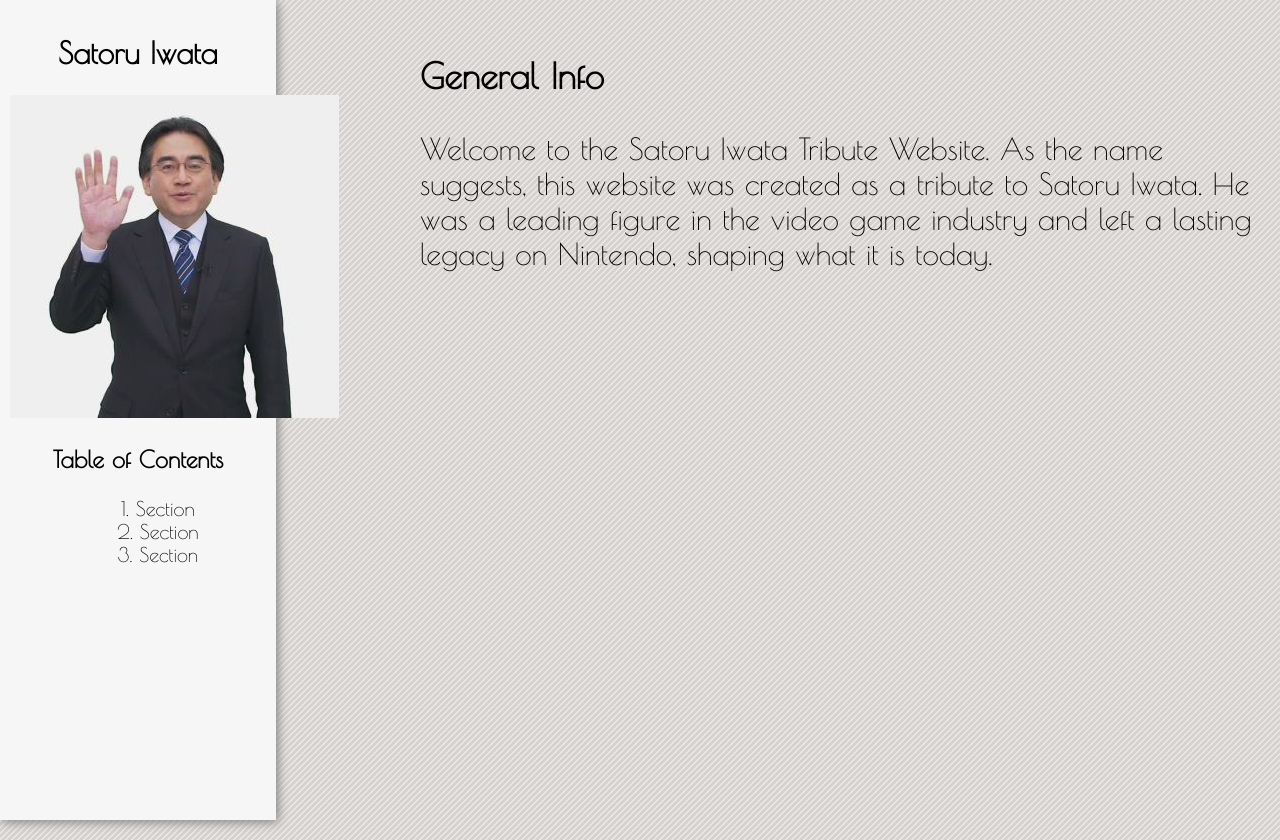
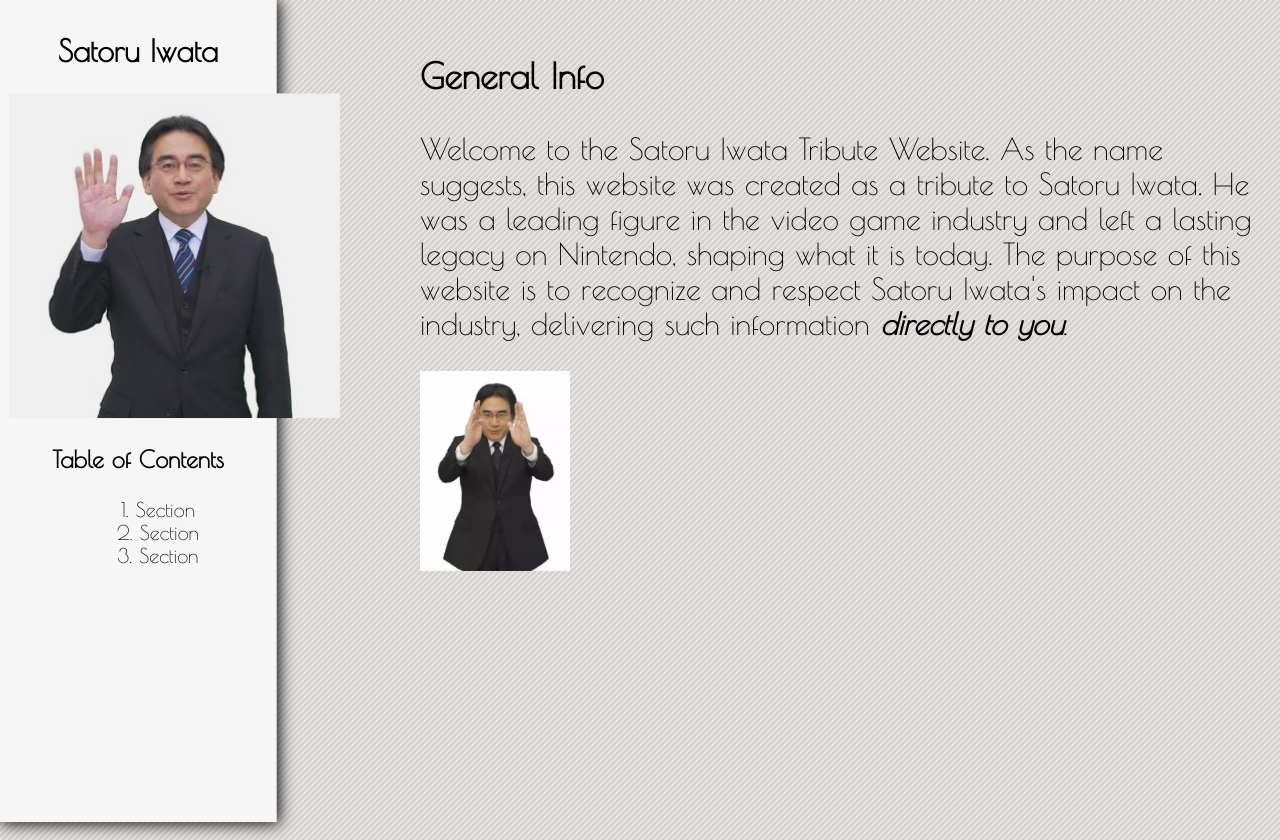
Before and after one commit to SilentPrincess108/satoru_iwata_tribute, a plain HTML site: page index.html in a window 1280 px wide. Drawn offline with Linux system fonts and the light colour scheme.

Commit message:
added another img

```diff
--- a/index.html
+++ b/index.html
@@ -26,7 +26,10 @@
                 <p>Welcome to the Satoru Iwata Tribute Website. As the name
                     suggests, this website was created as a tribute to Satoru
                     Iwata. He was a leading figure in the video game industry
-                    and left a lasting legacy on Nintendo, shaping what it is today.</p>
+                    and left a lasting legacy on Nintendo, shaping what it is today.
+                    The purpose of this website is to recognize and respect Satoru Iwata's
+                    impact on the industry, delivering such information <i><b>directly to you</b></i>.</p>
+                    <img id="you" src="images/directly-to-you.jpg">
             </div>
         </main>
     </div>
--- a/style.css
+++ b/style.css
@@ -51,3 +51,9 @@ body{
     flex-direction: column;
     font-size: 30px;
 }
+
+#you{
+    width: 150px;
+    height:200px;
+    object-fit: cover;
+}
```
Also changed, not shown: images/directly-to-you.jpg (added).
